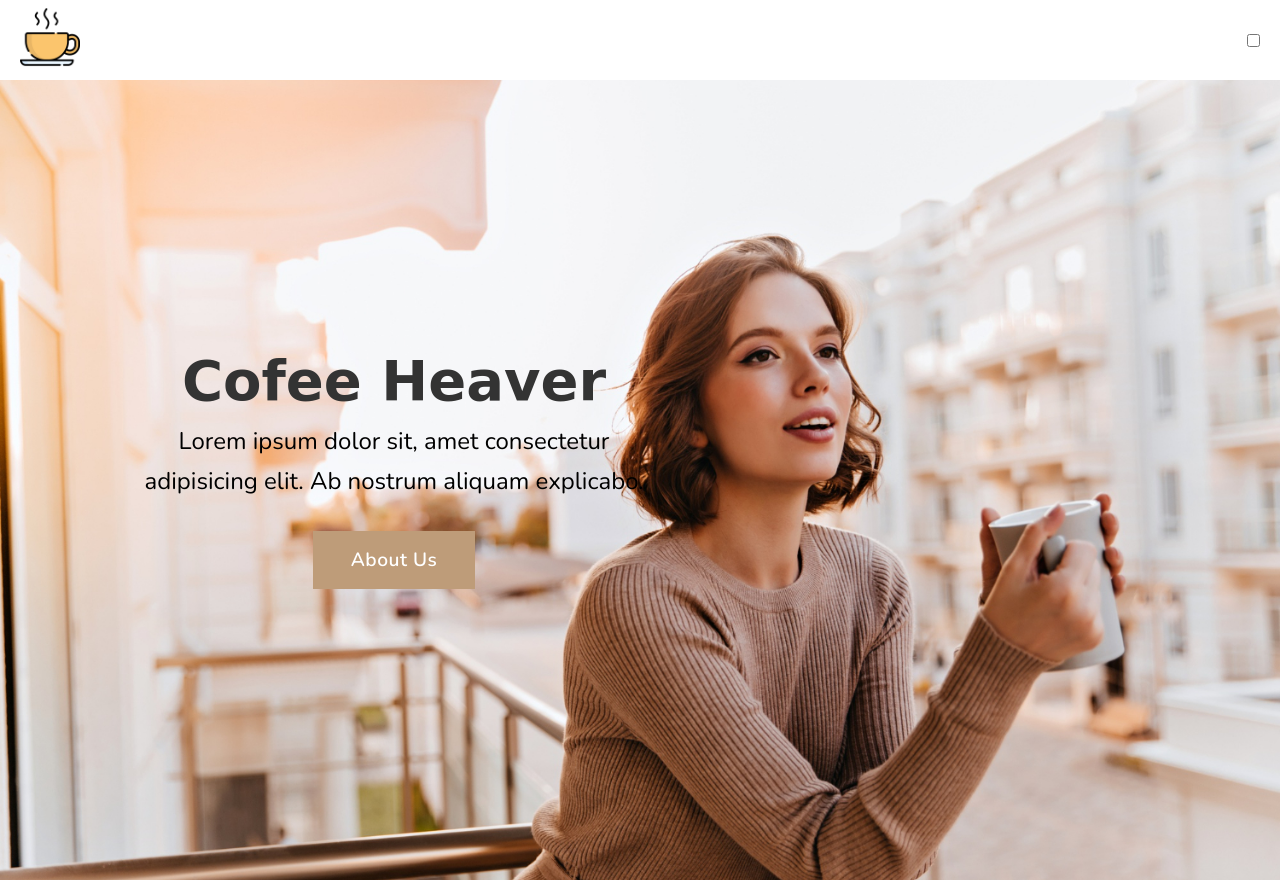
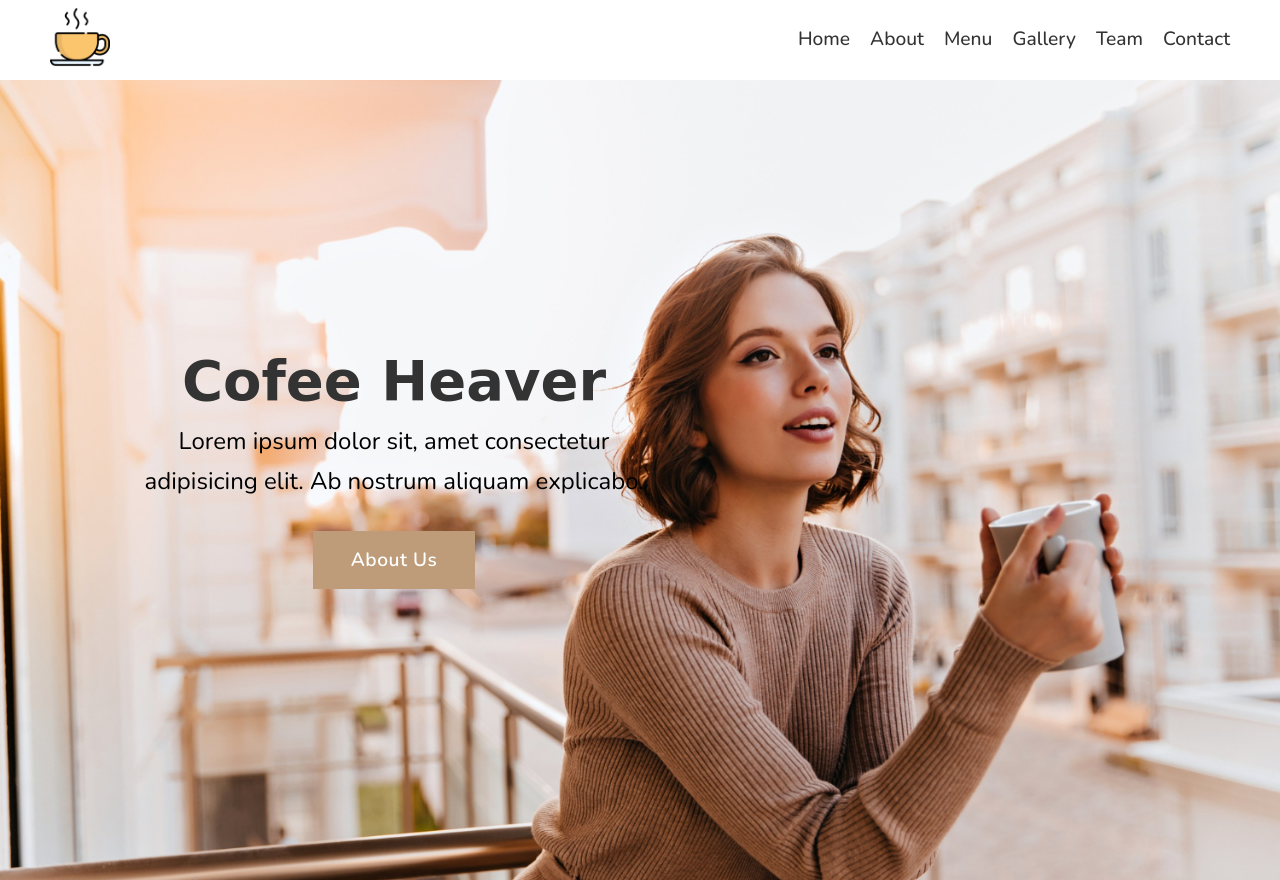
Before and after one commit to Reymond89/coffe, a plain HTML site: page index.html in a window 1280 px wide. Drawn offline with nearby package versions, Linux system fonts and the light colour scheme; a web font is replaced by a local one.

Commit message:
cambios en el navbar

```diff
--- a/index.html
+++ b/index.html
@@ -15,15 +15,17 @@
             <div class="nav__logo-contain">
                 <img class="header__logo" src="images/logo.png" alt="">
             </div>
-            <input type="checkbox" id="check" />
-            <div class="nav__list">
-                <ul><li><a href=""></a>home</li></ul>
-                <ul><li><a href=""></a>about</li></ul>
-                <ul><li><a href=""></a>menu</li></ul>
-                <ul><li><a href=""></a>gallery</li></ul>
-                <ul><li><a href=""></a>team</li></ul>
-                <ul><li><a href=""></a>contact</li></ul>
-            </div>
+            <img class="btn-icon" src="./images/menu.png" alt="">
+            <!-- <img type="checkbox" id="check"  /> -->
+            <ul class="nav__list">
+                <li><a href="">home</a></li>
+                <li><a href="">about</a></li>
+                <li><a href="">menu</a></li>
+                <li><a href="">gallery</a></li>
+                <li><a href="">team</a></li>
+                <li><a href="">contact</a></li>
+            </ul>
+
         </nav>
 
     </header>
--- a/media-query.css
+++ b/media-query.css
@@ -1,4 +1,34 @@
 @media screen and (min-width: 750px) {
+    /* navbar */
+    .navbar__container{
+        padding: 0 50px;
+    }
+    .nav__list{
+        display: flex;
+        justify-content: space-between;
+        gap: 20px;
+
+    }
+    .nav__list li{
+        list-style: none;
+    }
+    .nav__list li a{
+        text-transform: capitalize;
+        color: var(--black);
+        font-family: 'Nunito', sans-serif;
+        font-size: 1.2rem;
+        font-weight: 500;
+        line-height: 20px;
+        text-decoration: none;
+    }
+    .btn-icon{
+        display: none;
+    }
+
+
+
+
+    /* hero */
     .hero__container{
         height: 100vh;
     }
--- a/style.css
+++ b/style.css
@@ -42,7 +42,9 @@
 .header__logo{
     width: 100%;
 }
-
+.btn-icon{
+  width: 50px;
+}
 /*****  Hero  ********/
 .main{
     width: 100%;
@@ -71,6 +73,7 @@
     background-repeat: no-repeat;
     background-size: cover;
 }
+
 .background{
     background-color: #fff;
 }
```
Also changed, not shown: images/menu.png (added).
